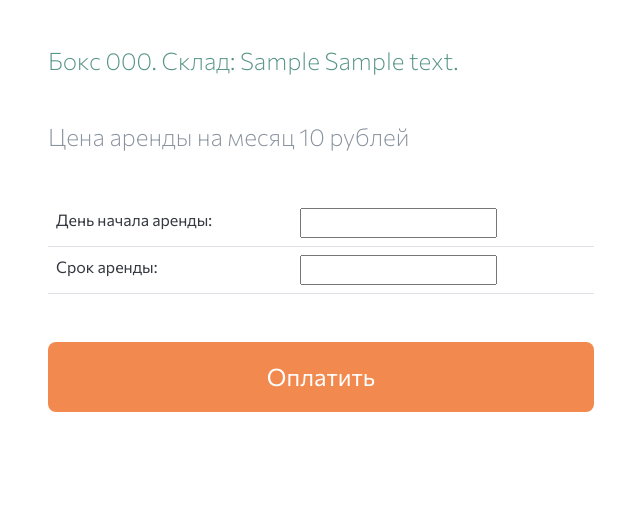
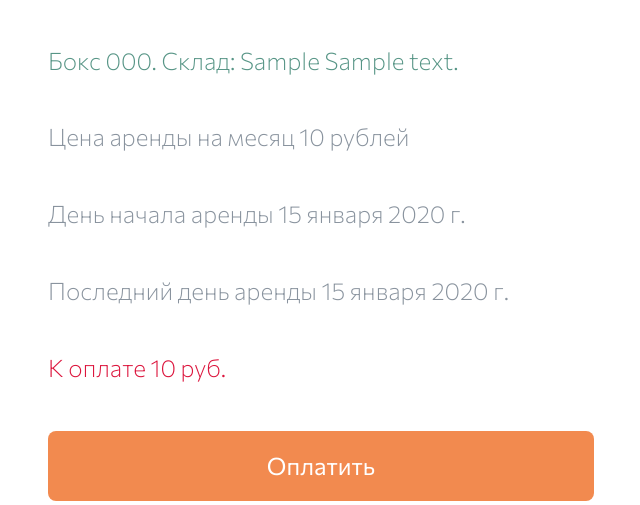
Before and after one commit to LuFent/SelfStorage, a Django app: template templates/orders/create_order.html in a window 1280 px wide. Shown: the part 211-716 px from the top of the page, without its empty margins (319-959 px from the left). Run offline with Django 4.2, Linux system fonts and the light colour scheme; the template is opened without the code that fills it: values that come from a table or form of the project are taken from there, others are empty; tables that the repository leaves empty hold one stand-in row (values such as "Sample post"); parts of the project's set-up code (start-up, migrations or seed data) failed here and were passed over.

Commit message:
Order page changed

```diff
--- a/boxes/forms.py
+++ b/boxes/forms.py
@@ -21,7 +21,7 @@ class CalcRequestForm(forms.ModelForm):
 
 
 class OrderForm(forms.ModelForm):
-    term = forms.IntegerField(label="Срок аренды")
+    term = forms.IntegerField(label="Срок аренды, мес")
 
     class Meta:
         model = Order
--- a/templates/orders/create_order.html
+++ b/templates/orders/create_order.html
@@ -10,18 +10,23 @@
       <h1 class="fw-bold SelfStorage_green mb-5">Заказ бокса</h1>
       <h4 class="fw-lighter SelfStorage_green mb-5">Бокс {{ box.number }}. {{ box.storage }}</h4>
       <h4 class="fw-lighter SelfStorage_grey mb-5">Цена аренды на месяц {{ box.price }} рублей</h4>
-
-      <form action="/orderbox/{{ box.id }}" method="post">
+    {% if order%}
+      <h4 class="fw-lighter SelfStorage_grey mb-5">День начала аренды {{ order.lease_start}}</h4>
+      <h4 class="fw-lighter SelfStorage_grey mb-5">Последний день аренды {{ order.lease_end}}</h4>
+      <h4 class="fw-lighter SelfStorage_red mb-5">К оплате {{ order.price }} руб.</h4>
+      <a type="submit" id="btnContinue" class="btn border-8 py-3 px-5 w-100 text-white fs_24 SelfStorage__bg_orange SelfStorage__btn2_orange" href="{% url 'payment' order.id %}">
+          Оплатить</a>
+    {% else %}
+              <form action="/orderbox/{{ box.id }}" method="post">
     {% csrf_token %}
           <table class="table text-left text-truncate mb-5">
     {{ form }}
           </table>
-    <a type="submit" id="btnContinue" class="btn border-8 py-3 px-5 w-100 text-white fs_24 SelfStorage__bg_orange SelfStorage__btn2_orange" href="{% url 'payment' order.id %}">
-                        Оплатить
-                    </a>
+    <input type="submit" value="Оформить заказ" class="btn border-8 py-3 px-5 w-100 text-white fs_24 SelfStorage__bg_orange SelfStorage__btn2_orange">
 </form>
 
 <h4 class="fw-lighter SelfStorage_grey mb-5" id="price"></h4>
+    {% endif %}
 
 <script type="text/javascript">
   var inp = document.getElementById('id_term'), block = document.getElementById('price');
```
